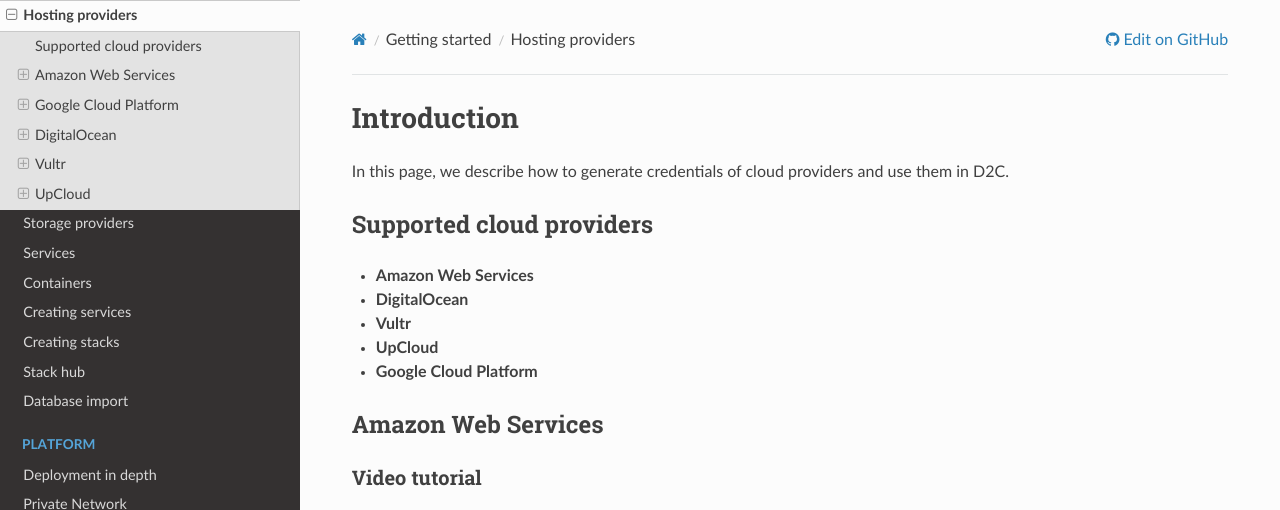
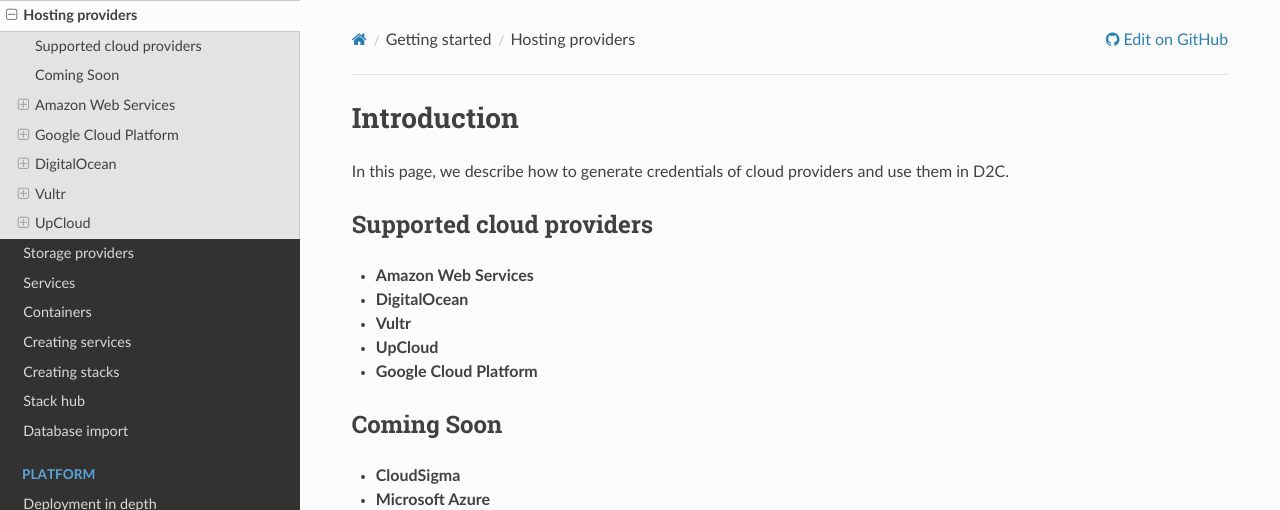
Before and after one commit to d2cio/docs, an MkDocs documentation site: the page built from docs/getting-started/cloud-providers.md, in a window 1280 px wide and 900 px high, cut to the strip 0-510 px from the top of the window. Built offline with MkDocs 1.6.1, drawn with Linux system fonts in a browser that asks for light colours; nearby versions of some CDN libraries.

Commit message:
Update cloud-providers.md

```diff
--- a/docs/getting-started/cloud-providers.md
+++ b/docs/getting-started/cloud-providers.md
@@ -9,6 +9,11 @@ In this page, we describe how to generate credentials of cloud providers and use
 - **Vultr**
 - **UpCloud**
 - **Google Cloud Platform**
+
+## Coming Soon
+
+- **CloudSigma**
+- **Microsoft Azure**
 
 ## Amazon Web Services
 
```
